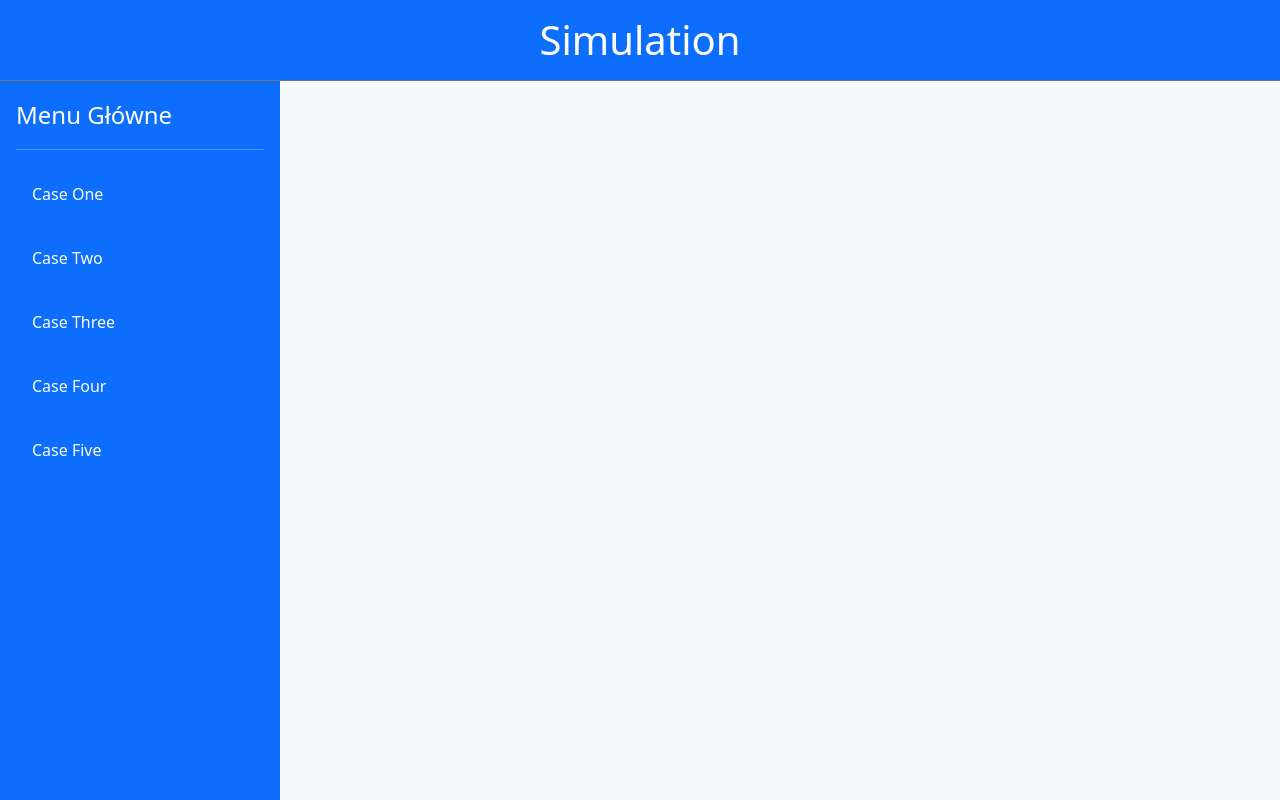
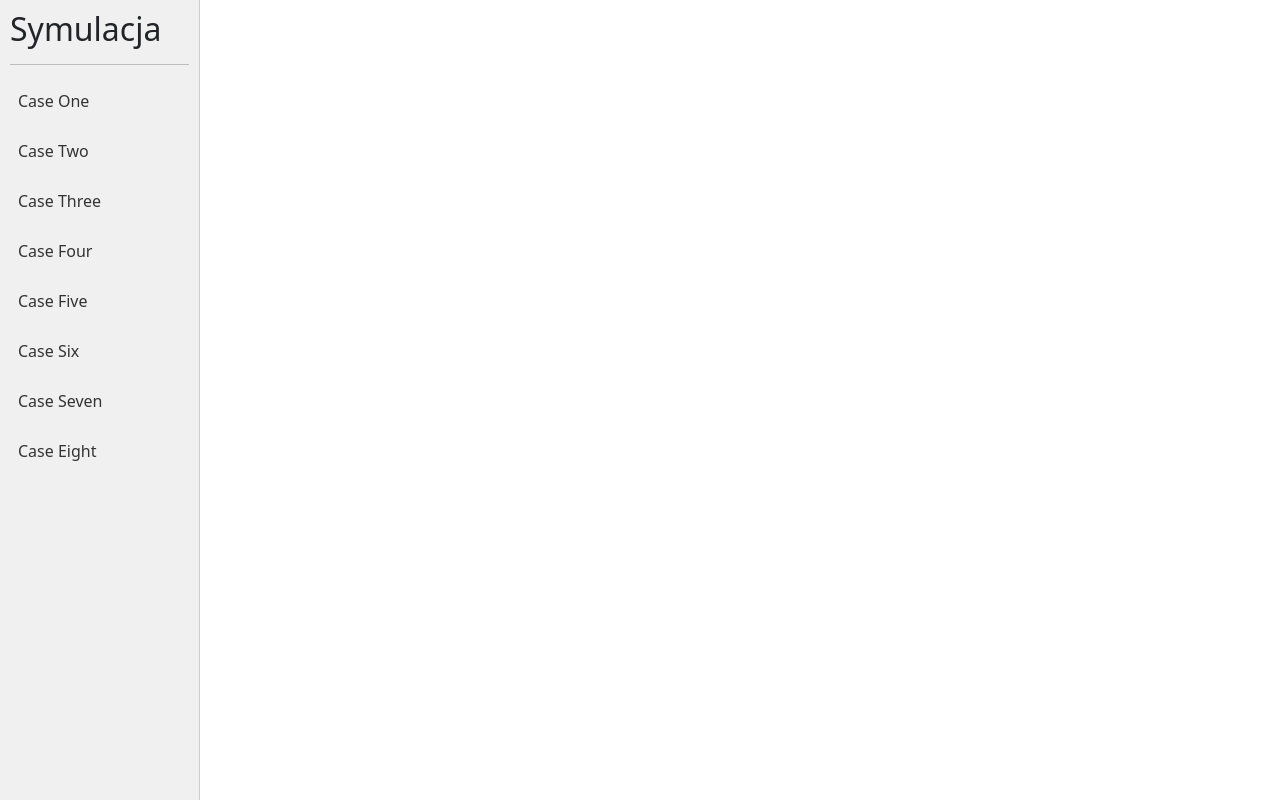
Before and after one commit to patynowskim/HacknarokX2026QuantumTransfer, a React app in the folder frontend/: page /simulation in a window 1280 px wide. Built offline with nearby package versions, Linux system fonts and the light colour scheme; the HTML template or start-up script is replaced by a standard one.

Commit message:
Simulation page

```diff
--- a/frontend/src/Simulation.css
+++ b/frontend/src/Simulation.css
@@ -0,0 +1,55 @@
+.simulationContainer {
+  display: flex;
+  height: 100vh;
+  overflow: hidden;
+}
+
+.simulationNavSection {
+  position: fixed;
+  left: 0;
+  top: 0;
+  width: 200px;
+  height: 100vh;
+  background: #f0f0f0;
+  padding: 10px;
+  overflow-y: auto;
+  border-right: 1px solid #ccc;
+  z-index: 1000;
+}
+
+.simulationNavSection h2 {
+  margin-top: 0;
+  margin-bottom: 10px;
+}
+
+.simulationNavSection ul {
+  list-style: none;
+  padding: 0;
+  margin: 0;
+}
+
+.simulationNavSection li {
+  margin: 10px 0;
+}
+
+.simulationNavSection a {
+  text-decoration: none;
+  color: #333;
+  display: block;
+  padding: 8px;
+  border-radius: 4px;
+  transition: all 0.3s;
+}
+
+.simulationNavSection a:hover {
+  color: #007bff;
+  background-color: #e9ecef;
+}
+
+.simulationMain {
+  margin-left: 220px;
+  padding: 20px;
+  flex: 1;
+  overflow-y: auto;
+  background: #ffffff;
+}
--- a/frontend/src/Simulation.jsx
+++ b/frontend/src/Simulation.jsx
@@ -8,43 +8,29 @@ function Simulation() {
     { name: 'Case Three', path: 'three' },
     { name: 'Case Four', path: 'four' },
     { name: 'Case Five', path: 'five' },
+    { name: 'Case Six', path: 'six' },
+    { name: 'Case Seven', path: 'seven' },
+    { name: 'Case Eight', path: 'eight' },
   ];
 
   return (
-    <div className="d-flex flex-column vh-100 bg-dark">
-      <div className='w-100 bg-primary text-center p-3 text-white border-bottom border-secondary'>
-        <h1 className="m-0">Simulation</h1>
-      </div>
-
-      <div className="d-flex flex-grow-1 overflow-hidden">
-                <div className="d-flex flex-column flex-shrink-0 p-3 text-white bg-primary h-100" style={{ width: '280px' }}>
-          <a href="/" className="d-flex align-items-center mb-3 mb-md-0 me-md-auto text-white text-decoration-none">
-            <span className="fs-4">Menu Główne</span>
-          </a>
+    <div className="simulationContainer">
+      <div className="simulationNavSection">
+        <h2>Symulacja</h2>
         <hr />
-          <ul className="nav nav-pills flex-column mb-auto overflow-auto">
+        <ul>
           {menuItems.map((item, index) => (
-              <li className="nav-item mb-2" key={index}>
-                <Link
-                  to={item.path}
-                  className="nav-link text-white btn btn-outline-primary text-start border-0 py-3 w-100"
-                  style={{ transition: '0.3s' }}
-                  onMouseOver={(e) => e.target.classList.add('bg-dark')}
-                  onMouseOut={(e) => e.target.classList.remove('bg-dark')}
-                >
-                  {item.name}
-                </Link>
+            <li key={index}>
+              <Link to={item.path}>{item.name}</Link>
             </li>
           ))}
         </ul>
       </div>
-        <div className='simulationMain flex-grow-1 bg-light overflow-auto text-primary'>
+      <div className="simulationMain">
         <Outlet />
       </div>
-
     </div>
-    </div>
-  )
+  );
 }
 
 export default Simulation;
```
Lines whose indentation alone changed are shown as unchanged.
